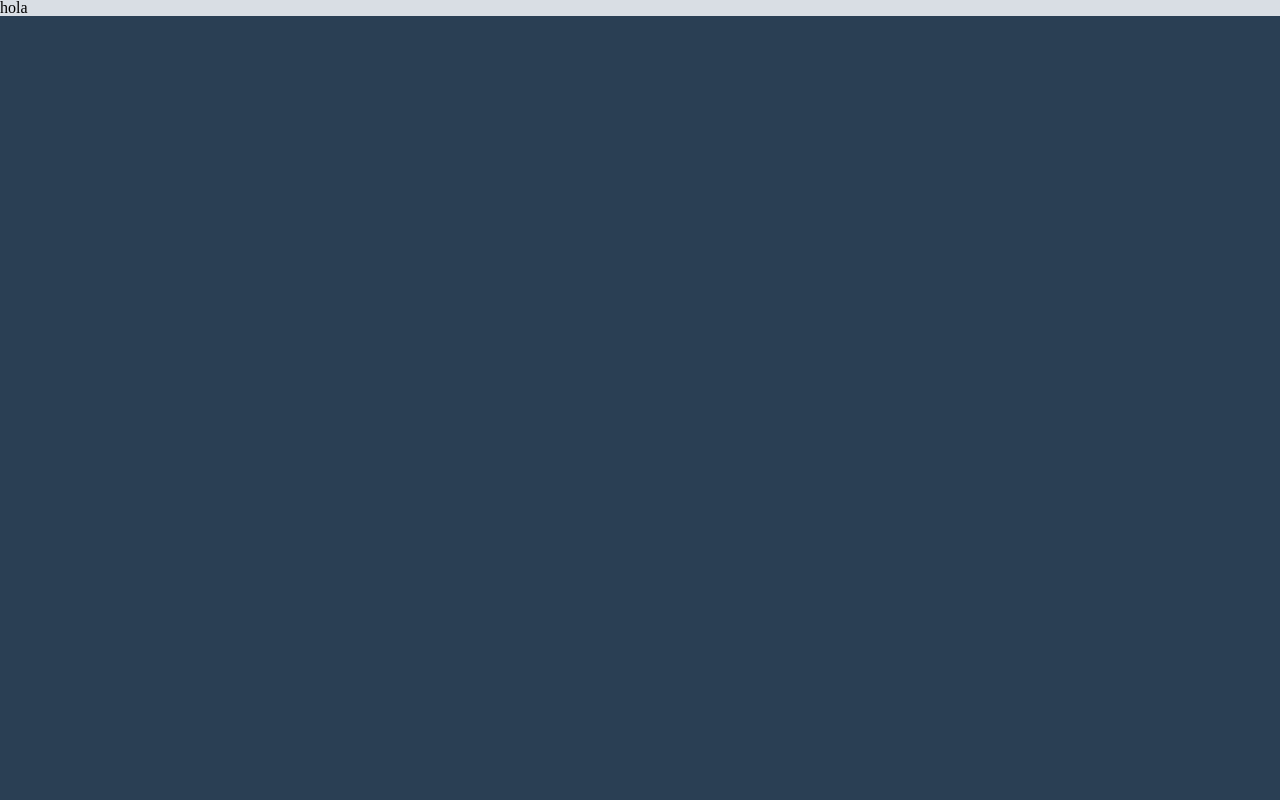
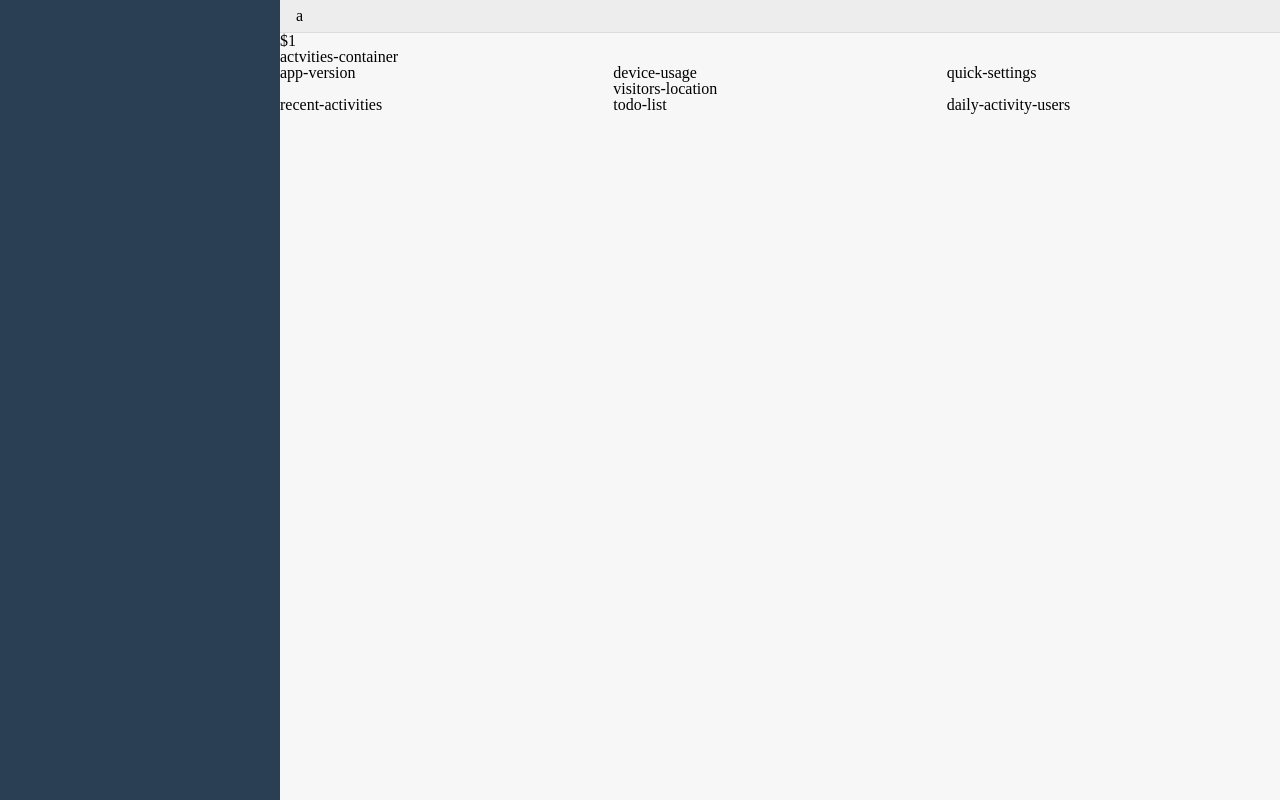
Before and after one commit to rodwyn/grid-template, a website built with webpack: page app/index.html in a window 1280 px wide. Built offline with nearby package versions, Linux system fonts and the light colour scheme.

Commit message:
Updated view markup.

```diff
--- a/app/index.html
+++ b/app/index.html
@@ -5,9 +5,43 @@
     <title></title>
   </head>
   <body>
-    <script src="./bundle.js"></script>
+    <script src="dist/bundle.js"></script>
+    <div class="container">
+      <div class="navigation">
 
-    </script>
-    <h1>hola</h1>
+      </div>
+      <div class="main">
+        <div class="top-bar">
+          a
+        </div>
+        <div class="stats-container">
+          $1
+        </div>
+        <div class="actvities-container">
+          actvities-container
+        </div>
+        <div class="app-version">
+          app-version
+        </div>
+        <div class="device-usage">
+          device-usage
+        </div>
+        <div class="quick-settings">
+          quick-settings
+        </div>
+        <div class="recent-activities">
+          recent-activities
+        </div>
+        <div class="visitors-location">
+          visitors-location
+        </div>
+        <div class="todo-list">
+          todo-list
+        </div>
+        <div class="daily-activity-users">
+          daily-activity-users
+        </div>
+      </div>
+    </div>
   </body>
 </html>
```
